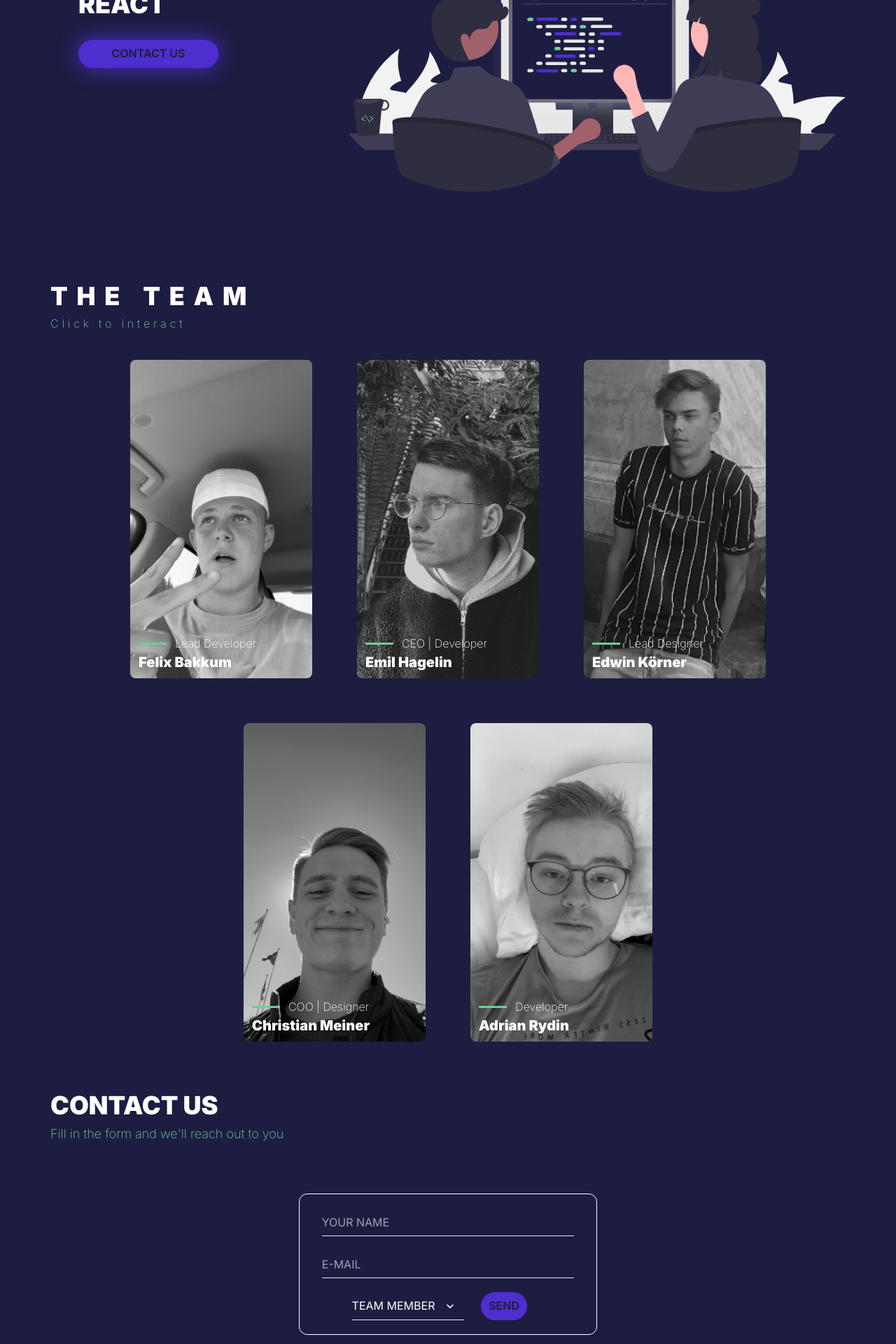
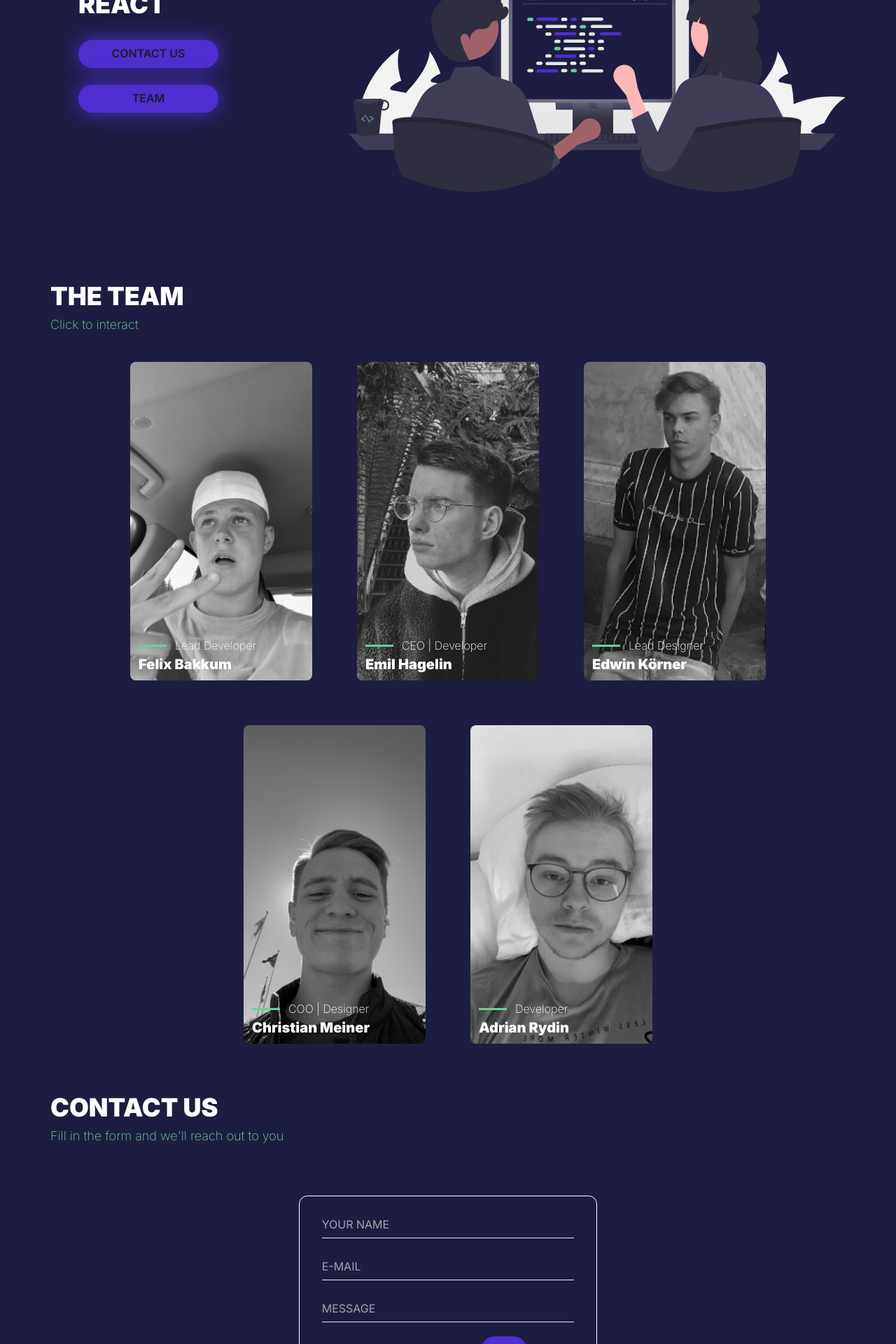
Before and after one commit to AdrianRydin/agile-portfolio, a React (Create React App) app: page / in a window 1280 px wide. Shown: the part 500-2420 px from the top of the page at 70% size. Built offline with nearby package versions, Linux system fonts and the light colour scheme.

Commit message:
Fixed Scroll + Min(Responsive)
Fixed scroll functions on both Contact & Team button.
+ Small Responsive fixes

```diff
--- a/package.json
+++ b/package.json
@@ -16,6 +16,7 @@
         "react": "^18.2.0",
         "react-dom": "^18.2.0",
         "react-scripts": "5.0.1",
+        "react-toastify": "^9.0.8",
         "typescript": "^4.7.4",
         "web-vitals": "^2.1.4"
     },
--- a/src/App.tsx
+++ b/src/App.tsx
@@ -1,17 +1,20 @@
+import { ToastContainer } from "react-toastify";
 import Contact from "./pages/ContactUs";
 import FindUs from "./pages/FindUs";
 import Landing from "./pages/LandingPage";
 import TeamPage from "./pages/TeamPage";
 import "./util/css/reusable.css";
+import 'react-toastify/dist/ReactToastify.css';
 
 function App() {
   return (
-    <>
+    <div>
+      <ToastContainer />
       <Landing />
       <TeamPage />
       <Contact />
       <FindUs />
-    </>
+    </div>
   );
 }
 
--- a/src/components/ContactForm.tsx
+++ b/src/components/ContactForm.tsx
@@ -1,13 +1,13 @@
-import { Button, FormControl, Input, Select, useToast } from "@chakra-ui/react";
+import { Button, FormControl, Input, Select } from "@chakra-ui/react";
+import { toast } from "react-toastify";
 import "../util/css/reusable.css";
 
 function ContactForm() {
-  const toast = useToast();
   return (
     <div className="contactMainDiv flex justify-center items-center bg-main-blue">
       <div className="formDiv flex justify-center items-center p-3 border-white border rounded-xl text-white w-full lg:w-4/12 md:w-10/12">
         <FormControl
-          isRequired
+          isRequired={true}
           className="!px-5 !py-2 flex flex-col items-center"
         >
           <Input
@@ -22,6 +22,13 @@ function ContactForm() {
             type="email"
             className="mb-5"
             placeholder="E-MAIL"
+            required
+          />
+                    <Input
+            variant="flushed"
+            type="email"
+            className="mb-5"
+            placeholder="MESSAGE"
             required
           />
           <div className="flex items-center justify-center w-fit">
@@ -43,6 +50,7 @@ function ContactForm() {
               rounded="3xl"
               className="w-1/3 mx-6"
               bg={"#4E2ECF"}
+              onClick={() => toast.success("MESSAGE SENT", {position: "bottom-right"})}
             >
               SEND
             </Button>
--- a/src/pages/ContactUs.tsx
+++ b/src/pages/ContactUs.tsx
@@ -5,7 +5,7 @@ import "../util/css/reusable.css";
 function Contact() {
   return (
     <>
-    <div className="bg-main-blue flex flex-col justify-start items-center h-auto w-full wrapper lg:items-start">
+    <div id="contactDiv" className="bg-main-blue flex flex-col justify-start items-center h-auto w-full wrapper lg:items-start">
       <p className="title text-white text-center lg:text-left">CONTACT US</p>
       <p className="color-main-green small-text mb-10 text-center lg:text-left">
         Fill in the form and we'll reach out to you
--- a/src/pages/LandingPage.tsx
+++ b/src/pages/LandingPage.tsx
@@ -3,6 +3,23 @@ import "../index.css";
 import "../util/css/reusable.css";
 
 function Landing() {
+
+  function contactScroll() {
+    const button = document.getElementById('contactDiv')
+    if (button != null) {
+      button.scrollIntoView({ behavior: "smooth"})
+    }
+  }
+
+  function teamScroll() {
+    const button = document.getElementById('teamDiv')
+    if (button != null) {
+      button.scrollIntoView({ behavior: "smooth"})
+    }
+  }
+
+
+
   return (
     <div className="wrapper">
     <div className="bg-main-blue flex flex-col lg:flex-row pt-0 pb-6 lg:pt-32 lg:pb-20 lg:h-screen">
@@ -12,7 +29,8 @@ function Landing() {
       <p className="title text-white mt-10 text-center lg:text-left">
         WE CREATE NICE, CONVENIENT, AND PROFTITABLE WEBSITES WITH REACT
       </p>
-      <Button transition={"800ms"} _hover={{background: "#6FCF97", boxShadow: "0px 0px 30px #6FCF97"}} px='100' boxShadow={"0px 0px 30px #4E2ECF"} rounded="3xl" className="my-6 lg:mb-0 w-36 text-white" bg={'#4E2ECF'}>CONTACT US</Button>
+      <Button onClick={contactScroll} transition={"800ms"} _hover={{background: "#6FCF97", boxShadow: "0px 0px 30px #6FCF97"}} px='100' boxShadow={"0px 0px 30px #4E2ECF"} rounded="3xl" className="my-6 lg:mb-0 w-36 text-white" bg={'#4E2ECF'}>CONTACT US</Button>
+      <Button onClick={teamScroll} transition={"800ms"} _hover={{background: "#6FCF97", boxShadow: "0px 0px 30px #6FCF97"}} px='100' boxShadow={"0px 0px 30px #4E2ECF"} rounded="3xl" className="my-6 lg:mb-0 w-36 text-white" bg={'#4E2ECF'}>TEAM</Button>
       </div>
       <div className="h-1/2 self-center">
       <img className="landingImage" src="./img/Logo.svg" alt="" />
--- a/src/pages/TeamPage.tsx
+++ b/src/pages/TeamPage.tsx
@@ -4,8 +4,10 @@ import { teamMember } from "../util/member";
 function TeamPage() {
   return (
     <div className="wrapper">
-        <h1 className="color-white title text-white p-0 headline-font text-center lg:text-left select-none">THE TEAM</h1>
-        <h2 className="color-main-green pb-10 underline-font text-center lg:text-left select-none">Click to interact</h2>
+      <p id="teamDiv" className="title text-white text-center lg:text-left">THE TEAM</p>
+      <p className="color-main-green small-text mb-10 text-center lg:text-left">
+        Click to interact
+      </p>
       <div className="flex flex-col md:justify-center md:flex-row md:flex-wrap gap-16">
         {Object.values(teamMember).map((member, index) => {
           return <TeamCard props={member} />;
```
Also changed, not shown: 1 other file (tests, documents, lock files or other folders).
